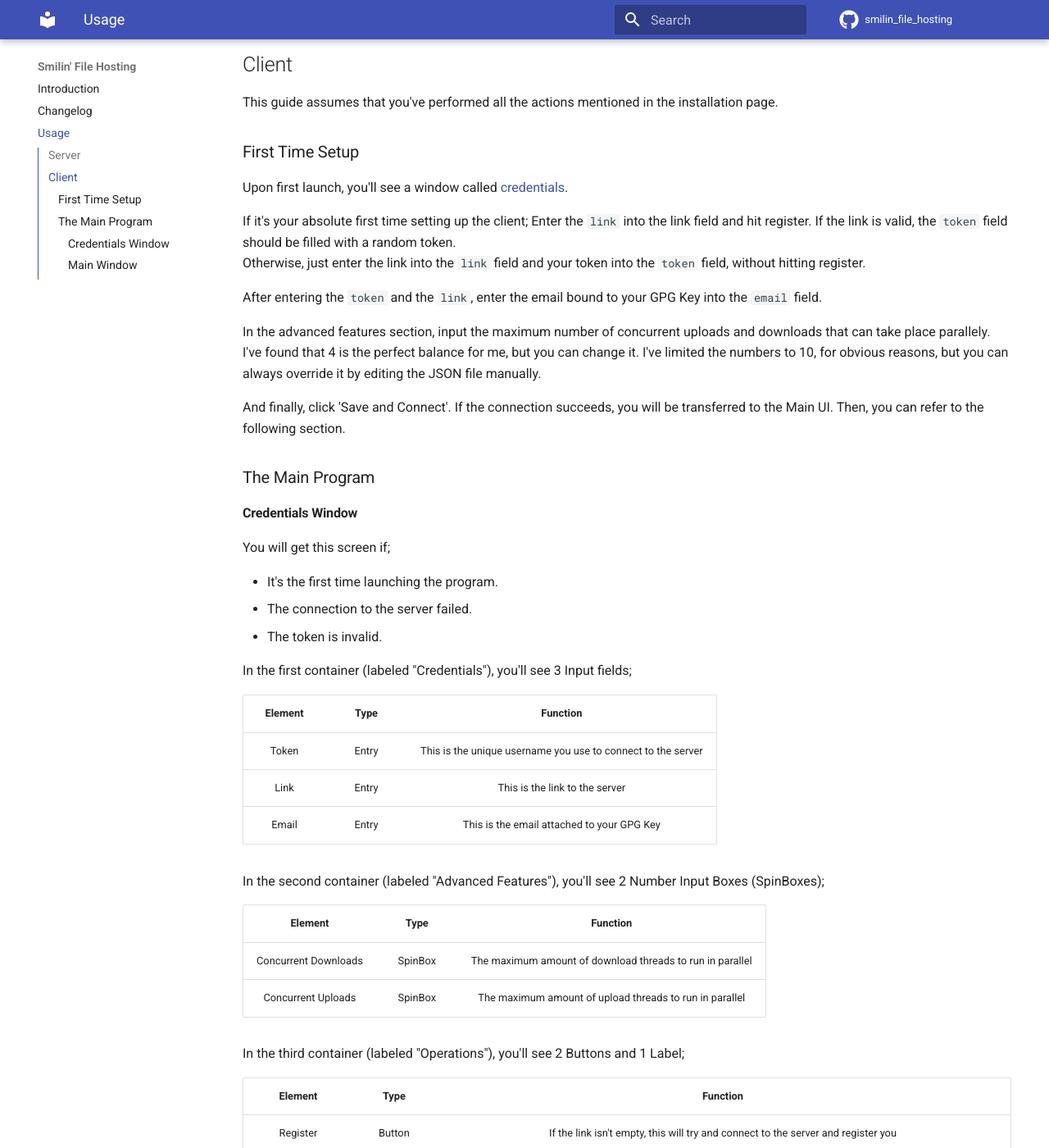
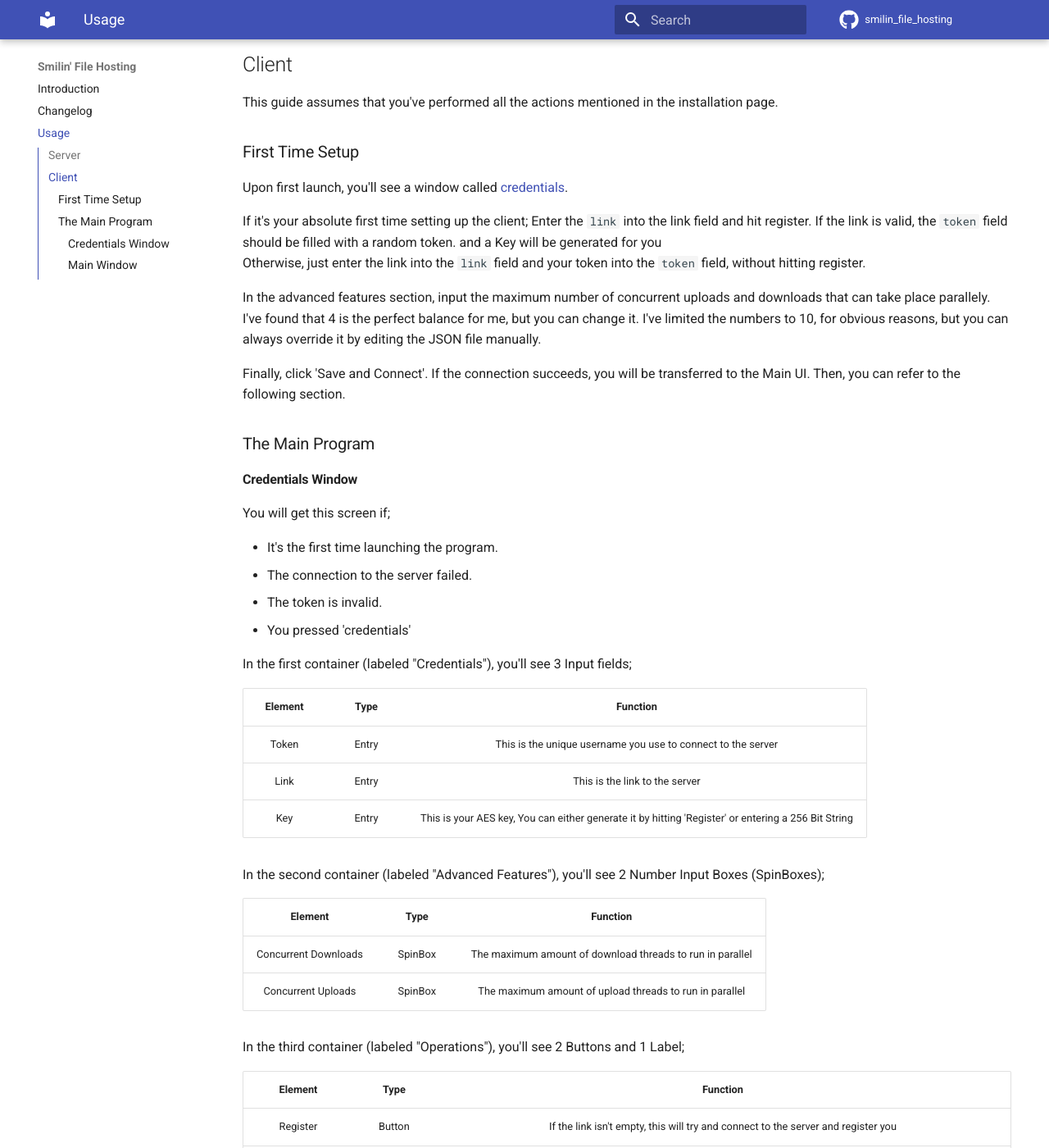
Before and after one commit to Smilin-Dominator/smilin_file_hosting, an MkDocs documentation site: the page built from docs/usage.md, in a window 1280 px wide and 1400 px high, scrolled down 536 px. Shown: the whole window at 82% size. Built offline with MkDocs 1.6.1 and Material for MkDocs 9.7.7, drawn with Linux system fonts in a browser that asks for light colours; comment, search, counter and statistics services are not loaded; some of the changed text lies outside the part shown.

Commit message:
docs: Removed GPG from Docs and added AES

```diff
--- a/docs/usage.md
+++ b/docs/usage.md
@@ -23,16 +23,14 @@ This guide assumes that you've performed all the actions mentioned in the instal
 Upon first launch, you'll see a window called [credentials](#credentials-window).
 
 If it's your absolute first time setting up the client; Enter the `link` into the link field and hit
-register. If the link is valid, the `token` field should be filled with a random token.<br>
+register. If the link is valid, the `token` field should be filled with a random token. and a Key will be generated for you<br>
 Otherwise, just enter the link into the `link` field and your token into the `token` field, without hitting register.
-
-After entering the `token` and the `link`, enter the email bound to your GPG Key into the `email` field.
 
 In the advanced features section, input the maximum number of concurrent uploads and downloads that
 can take place parallely. I've found that 4 is the perfect balance for me, but you can change it. I've limited the
 numbers to 10, for obvious reasons, but you can always override it by editing the JSON file manually.
 
-And finally, click 'Save and Connect'. If the connection succeeds, you will be transferred to the Main UI. Then,
+Finally, click 'Save and Connect'. If the connection succeeds, you will be transferred to the Main UI. Then,
 you can refer to the following section.
 
 ### The Main Program
@@ -43,14 +41,15 @@ You will get this screen if;
 * It's the first time launching the program.
 * The connection to the server failed.
 * The token is invalid.
+* You pressed 'credentials'
 
 In the first container (labeled "Credentials"), you'll see 3 Input fields;
 
-| Element | Type  |                           Function                           |
-|:-------:|:-----:|:------------------------------------------------------------:|
-|  Token  | Entry | This is the unique username you use to connect to the server |
-|  Link   | Entry |                This is the link to the server                |
-|  Email  | Entry |          This is the email attached to your GPG Key          |
+| Element | Type  |                                              Function                                               |
+|:-------:|:-----:|:---------------------------------------------------------------------------------------------------:|
+|  Token  | Entry |                    This is the unique username you use to connect to the server                     |
+|  Link   | Entry |                                   This is the link to the server                                    |
+|   Key   | Entry | This is your AES key, You can either generate it by hitting 'Register' or entering a 256 Bit String |
 
 In the second container (labeled "Advanced Features"), you'll see 2 Number Input Boxes (SpinBoxes);
 
@@ -72,11 +71,11 @@ In the third container (labeled "Operations"), you'll see 2 Buttons and 1 Label;
 #### Main Window
 In the left-most container (labeled "Status"), there are 2 more containers and 1 label:
 
-|      Element      |    Type    |                               Function                                |
-|:-----------------:|:----------:|:---------------------------------------------------------------------:|
-|  Uploading Files  | ListWidget |       This will display the files that are currently uploading        |
-|      Status       |   Label    | This invisible status will show the status; Such as connection errors |
-| Downloading Files | ListWidget |      This will display the files that are currently downloading       |
+|      Element      |    Type    |                                          Function                                          |
+|:-----------------:|:----------:|:------------------------------------------------------------------------------------------:|
+|  Uploading Files  | ListWidget |                  This will display the files that are currently uploading                  |
+|      Status       |   Label    | This invisible status will make itself visible and show statuses such as connection errors |
+| Downloading Files | ListWidget |                 This will display the files that are currently downloading                 |
 
 In the top-right container (labeled "Files"), there's a TreeWidget:
 
```
Also changed, not shown: docs/index.md (+0 -9 lines).
